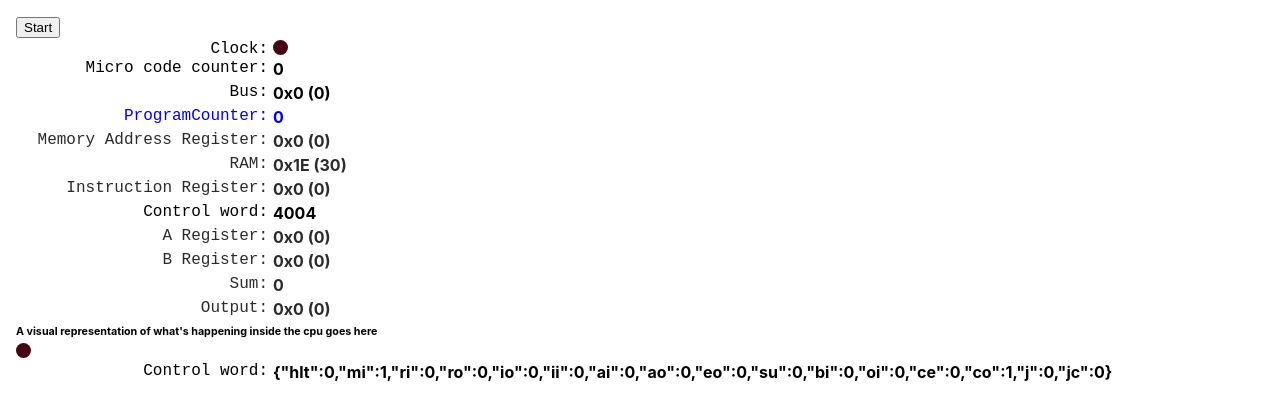
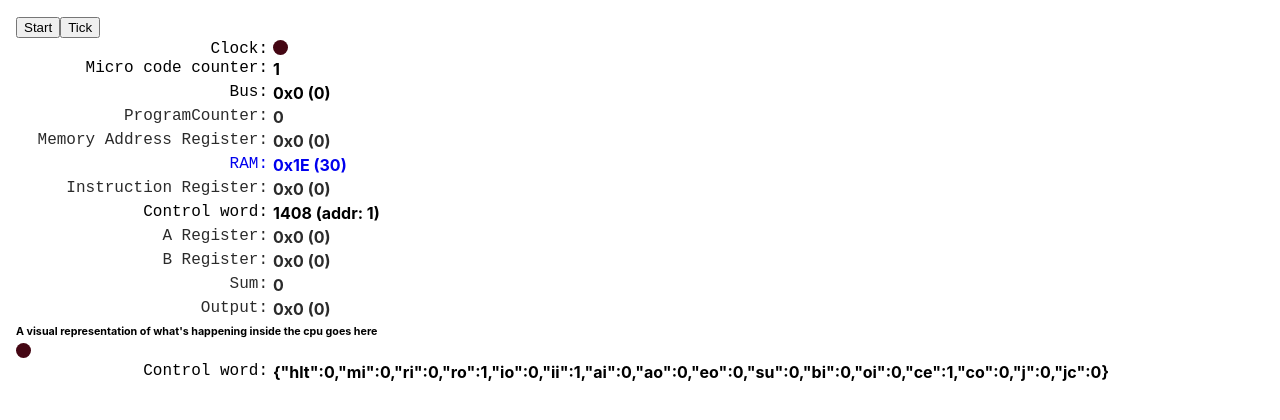
Before and after one commit to theapi/beneater_react, a React (Create React App) app: page / in a window 1280 px wide. Shown: the top 420 px of the page. Built offline with nearby package versions, Linux system fonts and the light colour scheme.

Commit message:
undefined register values an ucount on negedge

```diff
--- a/src/components/Cpu/Clock.js
+++ b/src/components/Cpu/Clock.js
@@ -35,6 +35,10 @@ const Clock = ({halt}) => {
         onClick={toggle}>
           {isActive ? 'Pause' : 'Start'}
         </button>
+
+        <button onClick={() => dispatch(tick(!clk))}>
+          Tick
+        </button>
       </div>
 
       <div id="clock" className="module">
--- a/src/components/Cpu/Controller.js
+++ b/src/components/Cpu/Controller.js
@@ -3,12 +3,14 @@ import { useSelector, useDispatch } from 'react-redux';
 
 import {
   selectRomValue,
-  buildControlWord
+  buildControlWord,
+  selectControlAddr,
 } from '../../features/controller/controllerSlice';
 
 const Controller = ({ counter, instruction}) => {
   const dispatch = useDispatch();
   const romValue = useSelector(selectRomValue);
+  const addr = useSelector(selectControlAddr);
 
   useEffect(() => {
     dispatch(buildControlWord({
@@ -21,7 +23,7 @@ const Controller = ({ counter, instruction}) => {
     <div id="controller" className="module">
       <div className="name">Control word: </div>
       <div className="value">
-        {romValue.toString(16).toUpperCase()}
+        {romValue.toString(16).toUpperCase()} (addr: {addr})
       </div>
     </div>
   );
--- a/src/components/Cpu/Cpu.js
+++ b/src/components/Cpu/Cpu.js
@@ -124,6 +124,7 @@ const Cpu = () => {
   );
 };
 
+
 /*
 class Cpu extends React.Component {
   constructor(props) {
--- a/src/components/Cpu/MicroCodeCounter.js
+++ b/src/components/Cpu/MicroCodeCounter.js
@@ -19,7 +19,8 @@ const MicroCodeCounter = ({ reset, clk }) => {
 
   // Clock tick
   useEffect(() => {
-    if (clk) {
+    // @negedge
+    if (!clk) {
       dispatch(increment());
     }
   }, [clk, dispatch]);
--- a/src/components/Cpu/ProgramCounter.js
+++ b/src/components/Cpu/ProgramCounter.js
@@ -26,7 +26,7 @@ const ProgramCounter = ({ reset, clk, inc, load, input, co, out }) => {
   // Increment
   useEffect(() => {
     // @posedge
-    if (inc && clk) {
+    if (inc && clk) { console.log(inc, clk);
       dispatch(increment());
     }
   }, [inc, clk, dispatch]);
--- a/src/components/Cpu/Ram.js
+++ b/src/components/Cpu/Ram.js
@@ -37,7 +37,7 @@ class Ram extends React.Component {
     // always @(addr)
     if (this.props.ro !== prevProps.ro) {
       // RAM out.
-      if (this.props.ro) {
+      if (this.props.ro && Number.isInteger(this.props.readAddress)) {
         const value = this.memory[this.props.readAddress];
         this.setState({ value });
         this.props.out(value);
--- a/src/features/controller/controllerSlice.js
+++ b/src/features/controller/controllerSlice.js
@@ -33,24 +33,29 @@ const decode = value => {
 export const controllerSlice = createSlice({
   name: 'controller',
   initialState: {
-    romValue: false,
+    romValue: 0,
     cw: decode(0),
+    address: 0,
   },
 
   reducers: {
     buildControlWord: (state, action) => {
       const memory = rom();
-      const { regInstruction, ucount } = action.payload;
+      let { regInstruction, ucount } = action.payload;
+      if (!Number.isInteger(regInstruction)) {
+        regInstruction = 0;
+      }
 
       // The instruction is the higher nibble of what comes from the Ram.
       // The lower nibble byte of Ram is the operand.
       // So mask off the lower nibble.
       const instruction = regInstruction & 0xF0;
       // The lower nibble is the micro code counter value.
-      const readAddress = instruction | ucount;
-      state.romValue = memory[readAddress];
+      console.log(regInstruction, instruction, ucount, instruction | ucount);
+      state.readAddress = instruction | ucount;
+      state.romValue = memory[state.readAddress];
       state.cw = decode(state.romValue);
-      //console.log(state.cw);
+      console.log(state.cw)
     },
   },
 });
@@ -59,5 +64,6 @@ export const { buildControlWord } = controllerSlice.actions;
 
 export const selectRomValue = state => state.controller.romValue;
 export const selectControlWord = state => state.controller.cw;
+export const selectControlAddr = state => state.controller.readAddress;
 
 export default controllerSlice.reducer;
```
